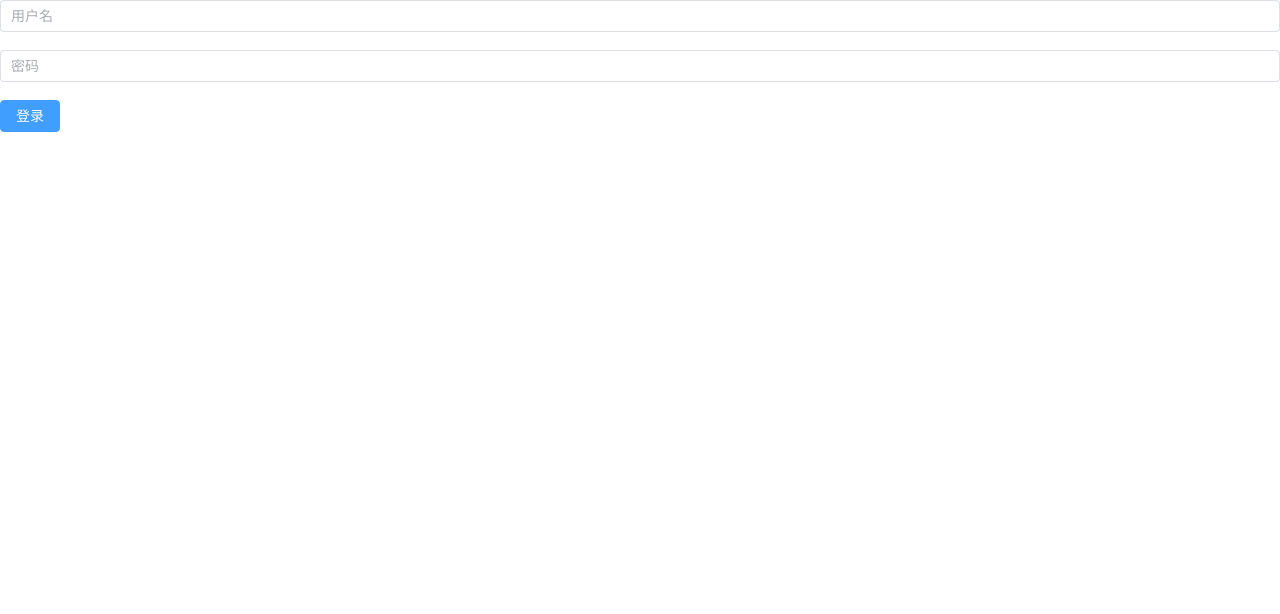
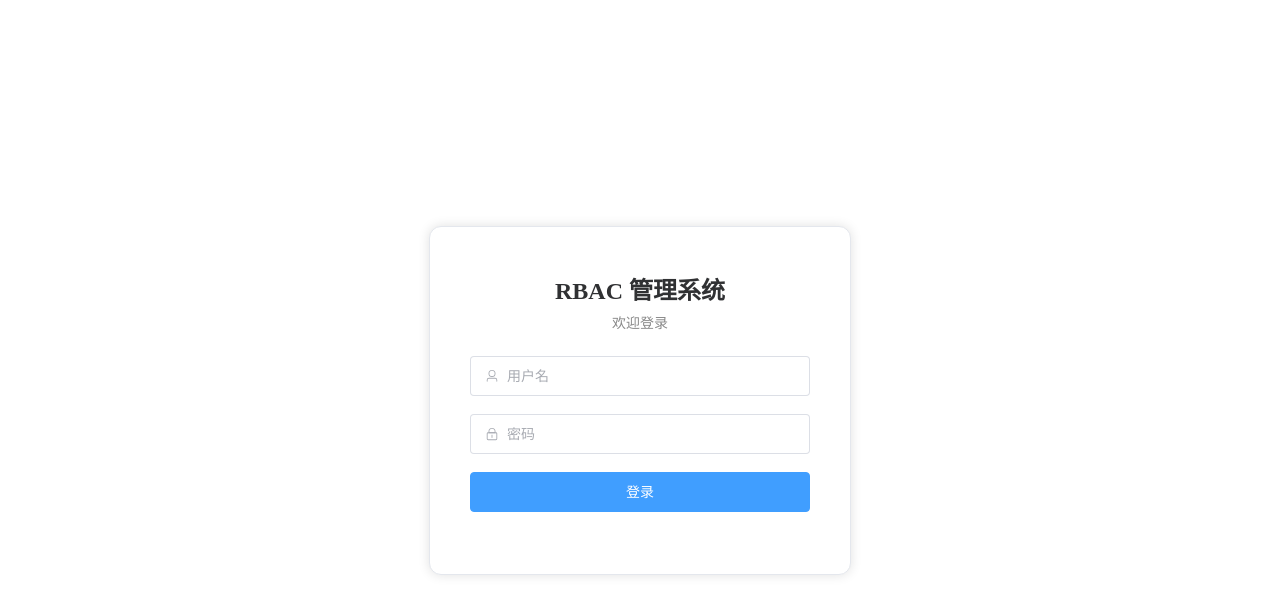
Before and after one commit to huangkai12358/rbac-frontend, a Vue app: page /login in a window 1280 px wide. Shown: the top 614 px of the page. Built offline with nearby package versions, Linux system fonts and the light colour scheme; the HTML template or start-up script is replaced by a standard one.

Commit message:
美化登录页面，回车键登录；新建用户、角色、权限提示必填字段；角色和权限增加查询功能

```diff
--- a/src/layouts/AdminLayout.vue
+++ b/src/layouts/AdminLayout.vue
@@ -30,6 +30,7 @@ import { useUserStore } from '@/store/user'
 
 const store = useUserStore()
 
+// 不发请求，只是前端 logout
 const logout = () => {
   store.logout()
 }
--- a/src/utils/request.ts
+++ b/src/utils/request.ts
@@ -31,12 +31,19 @@ request.interceptors.response.use(
   },
   (error) => {
     // error 回调处理的是：HTTP 请求“失败（非 2xx 或网络异常）”的情况
-    if (error.response?.status === 401) {
+
+    if (error.response?.status === 401) { // 处理 401
       localStorage.clear()
       location.href = '/login'
+    } else if (error.response?.status === 400) { // 处理 400
+      const message = error.response?.data?.errorMessage || '请求参数错误'
+      ElMessage.error(message)
+    } else if (error.response?.status === 403) { // 处理 403
+      location.href = '/403'
+    } else { // 其他数字
+      ElMessage.error('网络异常，请稍后重试')
     }
 
-    ElMessage.error('网络异常，请稍后重试')
     return Promise.reject(error)
   }
 )
--- a/src/views/login/Login.vue
+++ b/src/views/login/Login.vue
@@ -1,28 +1,67 @@
 <template>
-  <el-form :model="form" class="login-form">
+  <div class="login-container">
+    <el-card class="login-card" shadow="always">
+      <div class="title">
+        <h2>RBAC 管理系统</h2>
+        <p>欢迎登录</p>
+      </div>
+
+      <el-form :model="form" class="login-form" @keyup.enter="login">
         <el-form-item>
-      <el-input v-model="form.username" placeholder="用户名" />
+          <el-input v-model="form.username" placeholder="用户名" size="large" clearable>
+            <template #prefix>
+              <el-icon>
+                <User />
+              </el-icon>
+            </template>
+          </el-input>
         </el-form-item>
+
         <el-form-item>
-      <el-input v-model="form.password" type="password" placeholder="密码" />
+          <el-input v-model="form.password" type="password" placeholder="密码" size="large" show-password>
+            <template #prefix>
+              <el-icon>
+                <Lock />
+              </el-icon>
+            </template>
+          </el-input>
         </el-form-item>
-    <el-button type="primary" @click="login">登录</el-button>
+
+        <el-form-item>
+          <el-button type="primary" size="large" class="login-btn" :loading="loading" @click="login">
+            登录
+          </el-button>
+        </el-form-item>
       </el-form>
+
+    </el-card>
+  </div>
 </template>
 
 <script setup lang="ts">
+import { ref, reactive } from 'vue'
+import { useRouter } from 'vue-router'
 import request from '@/utils/request'
-import { useRouter } from 'vue-router'
-import { reactive } from 'vue'
 import type { LoginResult } from '@/types/auth'
+import { User, Lock } from '@element-plus/icons-vue'
 
 const router = useRouter()
+
 const form = reactive({
   username: '',
   password: '',
 })
 
+/* 避免用户狂按回车或按钮 */
+const loading = ref(false)
+
+// 登录中 → 按钮转圈 + 禁用
+// 登录结束 → 按钮恢复
 const login = async () => {
+  if (loading.value) return
+  loading.value = true
+
+  try {
     const data = await request.post('/auth/login', form) as LoginResult
     localStorage.setItem('token', data.token)
 
@@ -30,5 +69,48 @@ const login = async () => {
     // localStorage.setItem('user', JSON.stringify(data))
 
     router.push('/')
+  } finally {
+    loading.value = false
+  }
 }
 </script>
+
+<style scoped>
+.login-container {
+  height: 100vh;
+  display: flex;
+  justify-content: center;
+  align-items: center;
+  background: white
+}
+
+.login-card {
+  width: 380px;
+  padding: 24px 20px;
+  border-radius: 12px;
+}
+
+.title {
+  text-align: center;
+  margin-bottom: 24px;
+}
+
+.title h2 {
+  margin: 0;
+  font-weight: 600;
+}
+
+.title p {
+  margin: 6px 0 0;
+  font-size: 14px;
+  color: #888;
+}
+
+.login-form {
+  margin-top: 10px;
+}
+
+.login-btn {
+  width: 100%;
+}
+</style>
--- a/src/views/system/AuditLogs.vue
+++ b/src/views/system/AuditLogs.vue
@@ -116,7 +116,7 @@ const query = ref<AuditLogQuery>({
 /* 时间区间 */
 const dateRange = ref<[string, string] | null>(null) // 明确告诉 TS：dateRange 要么 null，要么一定有两个 string。dateRange.value[0] 不再可能是 undefined
 
-/* 加载数据 */
+/* 加载审计日志 */
 const load = async (page = 1) => {
   query.value.pageNum = page
 
--- a/src/views/system/Permissions.vue
+++ b/src/views/system/Permissions.vue
@@ -1,8 +1,21 @@
 <template>
+  <!-- 查询区 -->
+  <el-form inline @submit.prevent> <!--在 <el-form> 里按 Enter，浏览器会默认“提交表单并刷新页面”。submit：监听表单提交 .prevent：阻止默认行为（刷新页面）-->
+    <el-form-item>
+      <el-input v-model="query.permissionName" placeholder="权限名" clearable @keyup.enter="load(1)" />
+    </el-form-item>
+    <el-form-item>
+      <el-button type="primary" @click="load(1)">查询</el-button>
+      <el-button @click="reset">重置</el-button>
+    </el-form-item>
+  </el-form>
+
+  <!-- 操作区 -->
   <el-button type="primary" v-permission="'PERMISSION:CREATE'" @click="openCreate">
     新建权限
   </el-button>
 
+  <!-- 表格 -->
   <el-table :data="list" style="margin-top: 12px">
     <el-table-column prop="permissionId" label="ID" width="80" />
     <el-table-column prop="permissionName" label="权限标识" />
@@ -21,33 +34,36 @@
 
     <el-table-column label="操作">
       <template #default="{ row }">
-        <el-button size="small" v-permission="'PERMISSION:UPDATE'" @click="edit(row)">
+        <el-button size="small" type="primary" v-permission="'PERMISSION:UPDATE'" @click="edit(row)">
           编辑
         </el-button>
-        <el-button size="small" v-permission="'PERMISSION:STATUS'" @click="toggle(row)">
+        <el-button size="small" type="danger" v-permission="'PERMISSION:STATUS'" @click="toggle(row)">
           {{ row.status === 1 ? '禁用' : '启用' }}
         </el-button>
       </template>
     </el-table-column>
   </el-table>
 
+  <!-- 分页 -->
   <el-pagination style="margin-top: 12px" :total="total" :page-size="query.pageSize" @current-change="load" />
 
+
+  <!-- 新建 / 编辑弹窗 -->
   <el-dialog v-model="visible" title="权限">
-    <el-form :model="form">
-      <el-form-item label="权限标识">
+    <el-form ref="formRef" :model="form" :rules="editingId ? {} : rules" label-width="100px">
+      <el-form-item label="权限标识" prop="permissionName" :required="!editingId">
         <el-input v-model="form.permissionName" />
       </el-form-item>
-      <el-form-item label="权限名称">
+      <el-form-item label="权限名称" prop="permissionDisplayName" :required="!editingId">
         <el-input v-model="form.permissionDisplayName" />
       </el-form-item>
       <el-form-item label="描述">
         <el-input v-model="form.description" />
       </el-form-item>
-      <el-form-item label="类型">
+      <el-form-item label="类型" prop="type" :required="!editingId">
         <el-input-number v-model="form.type" />
       </el-form-item>
-      <el-form-item label="父权限ID">
+      <el-form-item label="父权限ID" prop="parentId" :required="!editingId">
         <el-input-number v-model="form.parentId" />
       </el-form-item>
       <el-form-item label="路径">
@@ -56,9 +72,10 @@
       <el-form-item label="方法">
         <el-input v-model="form.method" />
       </el-form-item>
-      <el-form-item label="排序">
+      <el-form-item label="排序" prop="sort" :required="!editingId">
         <el-input-number v-model="form.sort" />
       </el-form-item>
+
     </el-form>
 
     <template #footer>
@@ -75,15 +92,20 @@ import type { PageResult } from '@/types/page'
 import type { Permission } from '@/types/permission'
 import { ElMessage } from 'element-plus'
 
+/* 表格数据 */
 const list = ref<any[]>([])
 const total = ref(0)
-const visible = ref(false)
-const editingId = ref<number | null>(null)
 
+/* 查询条件 */
 const query = ref({
   pageNum: 1,
   pageSize: 10,
+  permissionName: '',
 })
+
+/* 新建 / 编辑 */
+const visible = ref(false)
+const editingId = ref<number | null>(null)
 
 // 定义一个统一表单
 const form = ref({
@@ -99,6 +121,7 @@ const form = ref({
   secretToken: '',
 })
 
+/* 加载权限 */
 const load = async (page = 1) => {
   query.value.pageNum = page
   const data = await request.get('/permissions/page', { params: query.value }) as PageResult<Permission>
@@ -106,6 +129,17 @@ const load = async (page = 1) => {
   total.value = data.total
 }
 
+/* 重置查询 */
+const reset = () => {
+  query.value = {
+    pageNum: 1,
+    pageSize: 10,
+    permissionName: '',
+  }
+  load(1)
+}
+
+/* 新建 */
 const openCreate = () => {
   editingId.value = null
 
@@ -126,6 +160,7 @@ const openCreate = () => {
   visible.value = true
 }
 
+/* 编辑 */
 const edit = async (row: any) => {
   editingId.value = row.permissionId
 
@@ -147,7 +182,36 @@ const edit = async (row: any) => {
   visible.value = true
 }
 
+// 规则：新建权限：新建权限，权限标识、权限名称、类型、父权限ID、排序必填
+import type { FormRules, FormInstance } from 'element-plus'
+
+const formRef = ref<FormInstance>()
+
+const rules: FormRules = {
+  permissionName: [
+    { required: true, message: '请输入权限标识', trigger: 'blur' },
+  ],
+  permissionDisplayName: [
+    { required: true, message: '请输入权限名称', trigger: 'blur' },
+  ],
+  type: [
+    { required: true, message: '请选择类型', trigger: 'change' },
+  ],
+  parentId: [
+    { required: true, message: '请输入父权限ID', trigger: 'change' },
+  ],
+  sort: [
+    { required: true, message: '请输入排序值', trigger: 'change' },
+  ],
+}
+
+/* 提交 */
 const submit = async () => {
+  // 新建才校验
+  if (!editingId.value) {
+    await formRef.value?.validate()
+  }
+
   if (editingId.value) {
     // 修改：全量提交
     await request.put(`/permissions/${editingId.value}`, form.value)
@@ -175,12 +239,15 @@ const submit = async () => {
       method,
       sort,
     })
+
     ElMessage.success('创建成功')
   }
+
   visible.value = false
   load()
 }
 
+/* 启用 / 禁用 */
 const toggle = async (row: any) => {
   await request.put(`/permissions/${row.permissionId}/status`, {
     status: row.status === 1 ? 0 : 1,
@@ -188,5 +255,6 @@ const toggle = async (row: any) => {
   load()
 }
 
+/* 初始加载 */
 load()
 </script>
```
Also changed, not shown: src/views/profile/Profile.vue (+5 -26 lines), src/views/system/Roles.vue (+79 -13 lines), src/views/system/Users.vue (+46 -10 lines). Lines whose indentation alone changed are shown as unchanged.
